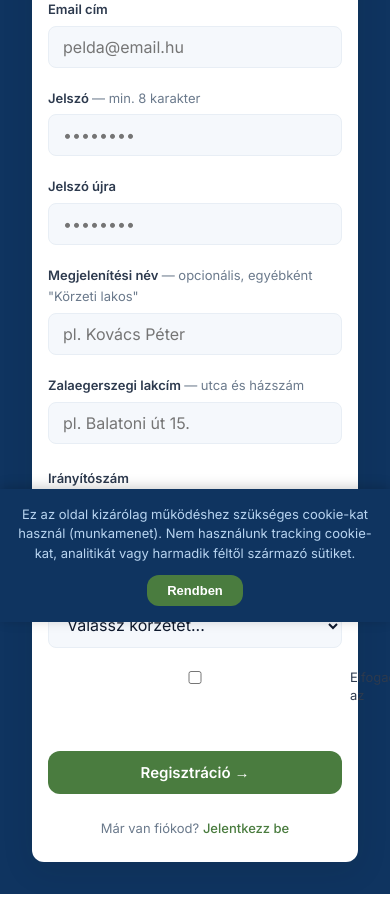
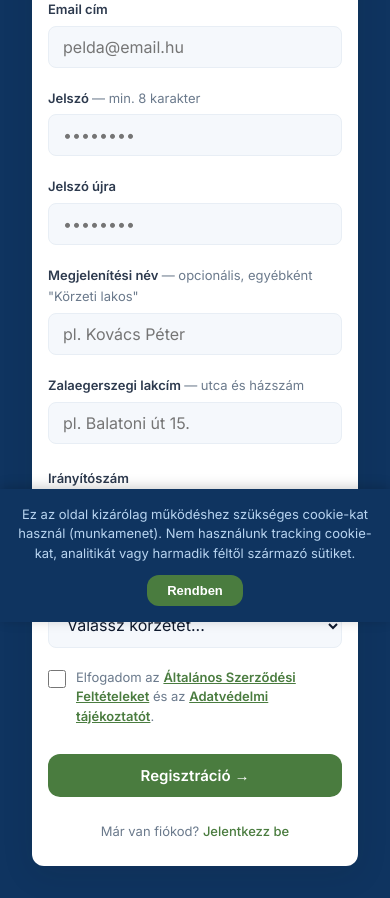
Before and after one commit to gaberun24/zeghang, a Flask app: page /register in a window 390 px wide; the page is wider, and only the part inside the window is pictured. Shown: the part 222-1120 px from the top of that part. Run offline with Flask 3, Linux system fonts and the light colour scheme; some libraries are stand-ins or nearby versions.

Commit message:
fix: regisztrációs checkbox elcsúszás mobilon javítva
Co-Authored-By: Claude Opus 4.6 <noreply@anthropic.com>

```diff
--- a/templates/register.html
+++ b/templates/register.html
@@ -72,9 +72,9 @@
       </div>
 
       <div class="field" style="margin-top:1rem;">
-        <label style="display:flex; align-items:flex-start; gap:8px; cursor:pointer; font-weight:400; font-size:13px; line-height:1.4;">
-          <input type="checkbox" name="accept_terms" required style="margin-top:3px; flex-shrink:0;">
-          Elfogadom az <a href="{{ url_for('terms') }}" target="_blank" style="color:var(--meadow); font-weight:600;">Általános Szerződési Feltételeket</a> és az <a href="{{ url_for('privacy') }}" target="_blank" style="color:var(--meadow); font-weight:600;">Adatvédelmi tájékoztatót</a>.
+        <label style="display:flex; align-items:flex-start; gap:10px; cursor:pointer; font-weight:400; font-size:13px; line-height:1.5;">
+          <input type="checkbox" name="accept_terms" required style="margin-top:2px; flex-shrink:0; width:18px; height:18px;">
+          <span>Elfogadom az <a href="{{ url_for('terms') }}" target="_blank" style="color:var(--meadow); font-weight:600;">Általános Szerződési Feltételeket</a> és az <a href="{{ url_for('privacy') }}" target="_blank" style="color:var(--meadow); font-weight:600;">Adatvédelmi tájékoztatót</a>.</span>
         </label>
       </div>
 
```
